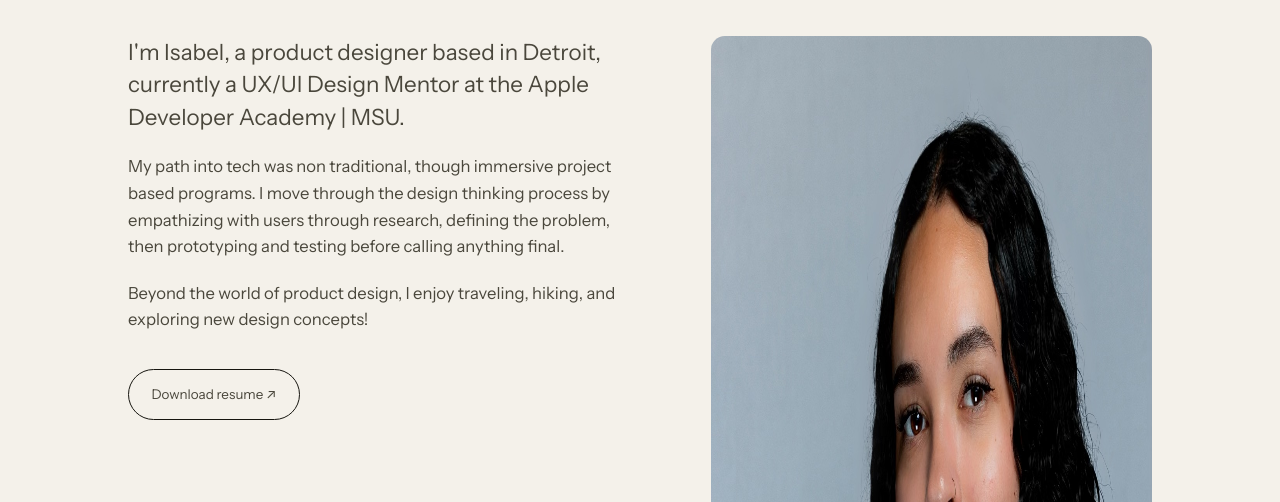
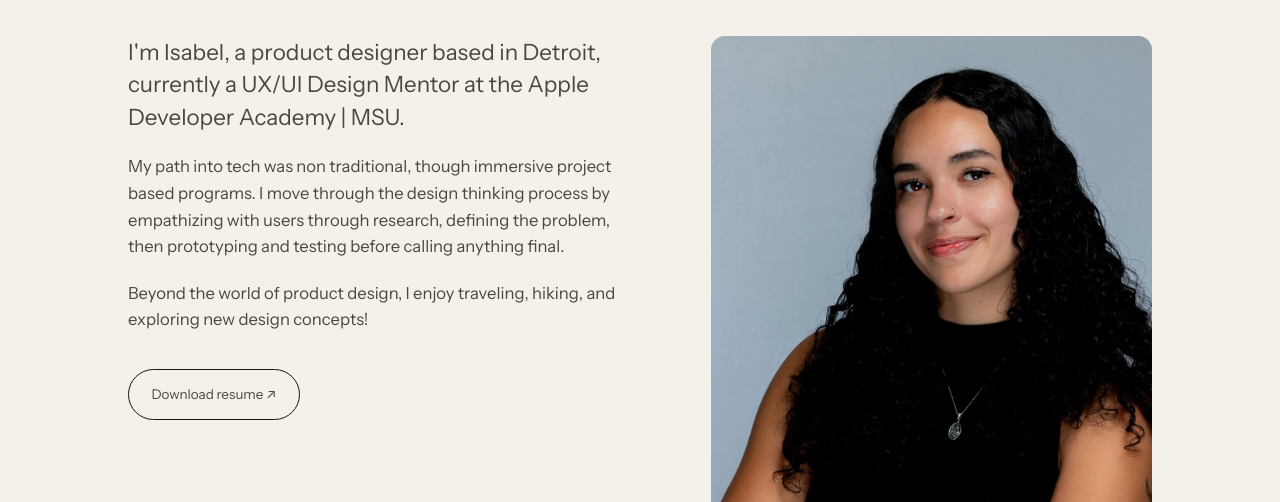
Before and after one commit to isabelsuff/isabelsuff.github.io, a plain HTML site: page about.html in a window 1280 px wide. Shown: the part 298-800 px from the top of the page. Drawn offline with Linux system fonts and the light colour scheme.

Commit message:
Fix: images stretched site-wide (missing height:auto in reset)
The reset was `img { max-width: 100%; display: block; }`. Every img
carries width/height attributes, so max-width shrank the rendered
width while the height attribute held its full value, distorting
every image on every page. Correcting the height attributes to real
file dimensions in the previous commit made it far more visible:
dg-dashboard was being drawn 178px wide by 2868px tall.

Adds `height: auto`. The three rules that intentionally set an
explicit image height (.card__shot img, .device__screen img, both
object-fit: cover, and .about-snaps img via aspect-ratio) have higher
specificity and are unaffected.

Co-Authored-By: Claude Opus 5 (1M context) <noreply@anthropic.com>

```diff
--- a/assets/css/site.css
+++ b/assets/css/site.css
@@ -64,7 +64,10 @@ body {
   -webkit-font-smoothing: antialiased;
   text-rendering: optimizeLegibility;
 }
-img { max-width: 100%; display: block; }
+/* height:auto is required — every img carries width/height attributes, and
+   without it max-width shrinks the width while the height attribute holds,
+   stretching every image on the site. */
+img { max-width: 100%; height: auto; display: block; }
 a { color: inherit; }
 h1, h2, h3, h4 { margin: 0; font-weight: 500; line-height: 1.08; letter-spacing: -0.02em; }
 p { margin: 0; }
```
